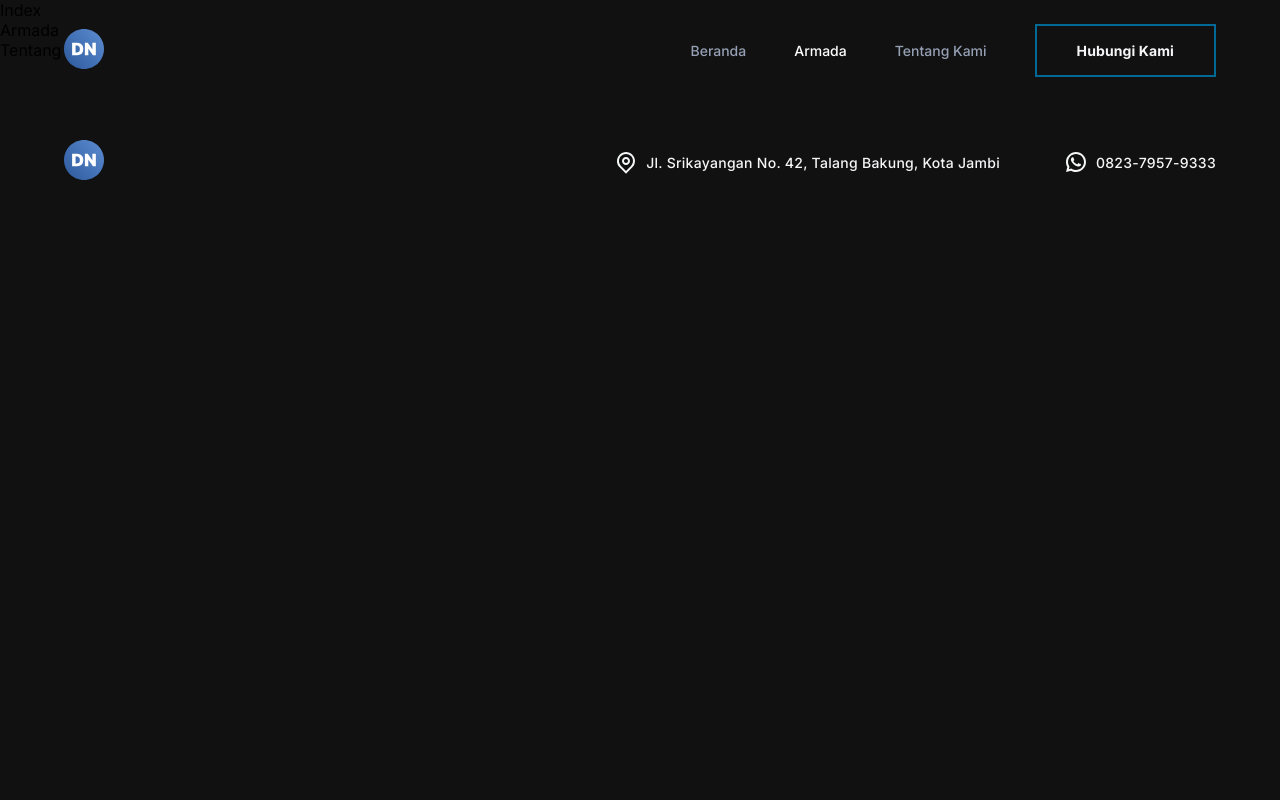
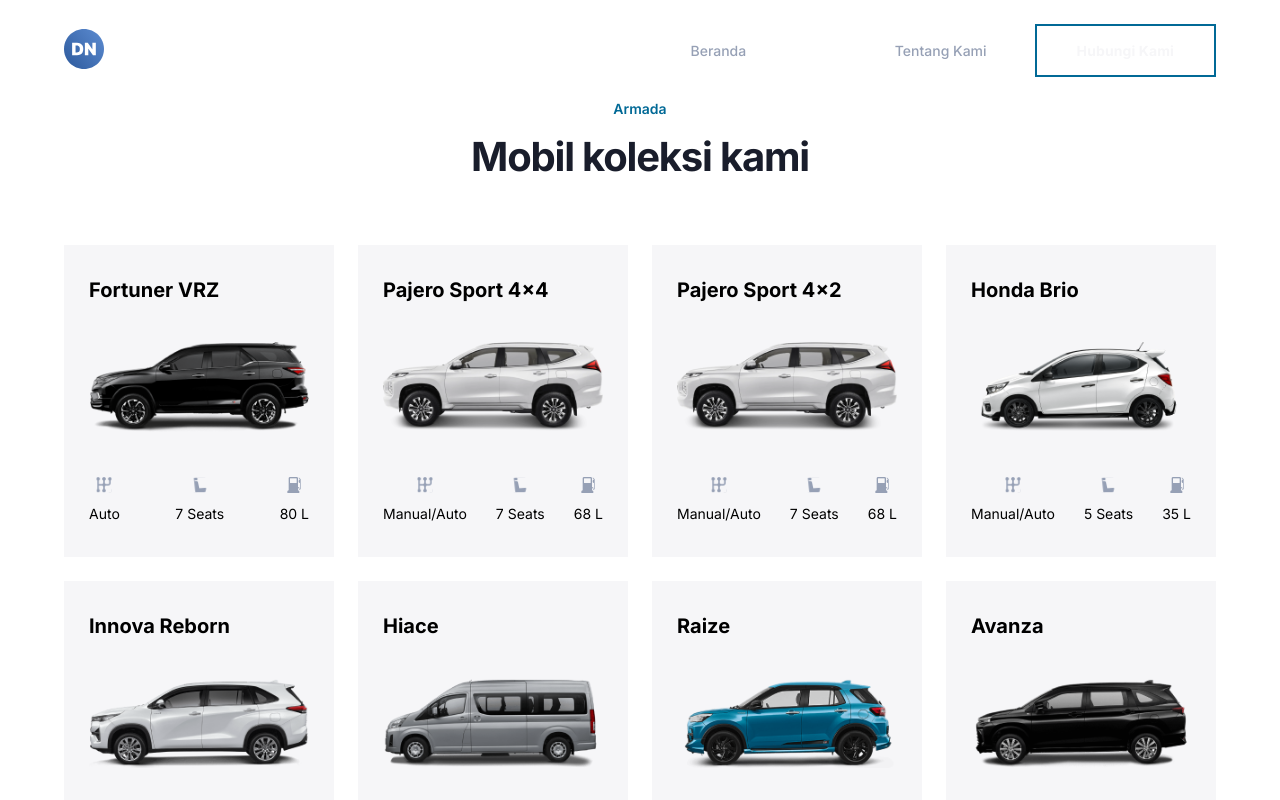
Before and after one commit to ilhamriz/doni-rental, a Next.js app: page /armada in a window 1280 px wide. Shown: the top 800 px of the page. Built offline with nearby package versions, Linux system fonts and the light colour scheme.

Commit message:
add armada pages

```diff
--- a/src/pages/armada.jsx
+++ b/src/pages/armada.jsx
@@ -1,25 +1,14 @@
-import Layout from '@/Layout/Layout'
-import Link from 'next/link'
-import React from 'react'
+import Layout from "@/Layout/Layout";
+import { Armada, CTA } from "@/sections";
+import React from "react";
 
 const armada = () => {
   return (
     <Layout>
-      <div>
-        <ul>
-          <li>
-            <Link href={"/"}>Index</Link>
-          </li>
-          <li>
-            <Link href={"/armada"}>Armada</Link>
-          </li>
-          <li>
-            <Link href={"/tentang_kami"}>Tentang</Link>
-          </li>
-        </ul>
-      </div>
+      <Armada />
+      <CTA />
     </Layout>
-  )
-}
+  );
+};
 
-export default armada
+export default armada;
```
